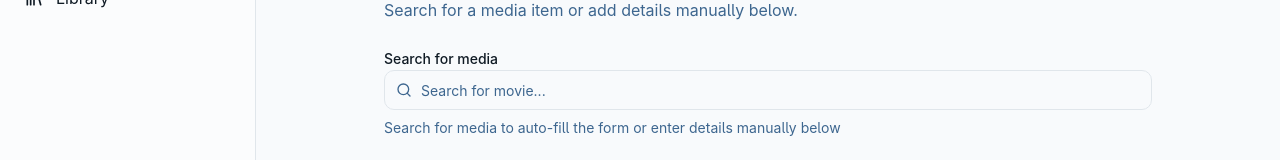
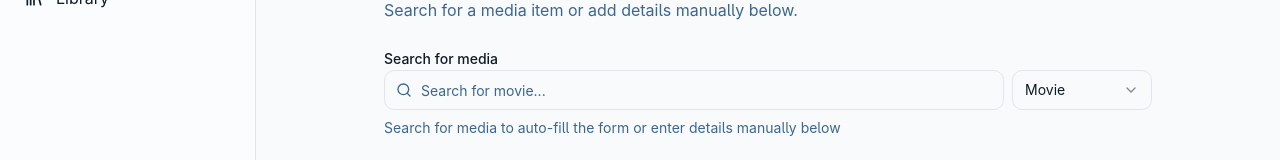
Before and after one commit to abhinnxo/media-tracker, a React (Vite) app: page /add in a window 1280 px wide. Shown: the part 158-318 px from the top of the page. Built offline with nearby package versions, Linux system fonts and the light colour scheme; a web font is replaced by a local one.

Commit message:
Add media search category selection
Adds a dropdown to the media search input to allow users to select the media category they want to search for (Movie, TV Series, Anime, Book).

```diff
--- a/src/components/MediaSearch.tsx
+++ b/src/components/MediaSearch.tsx
@@ -6,15 +6,22 @@ import { Input } from '@/components/ui/input';
 import { Label } from '@/components/ui/label';
 import { Loader2, Search, X } from 'lucide-react';
 import { useDebounce } from '@/hooks/use-debounce';
+import {
+  Select,
+  SelectContent,
+  SelectItem,
+  SelectTrigger,
+  SelectValue,
+} from '@/components/ui/select';
 
 interface MediaSearchProps {
-  category: MediaCategory;
+  category?: MediaCategory;
   onSelect: (result: MediaSearchResult) => void;
   className?: string;
 }
 
 export const MediaSearch: React.FC<MediaSearchProps> = ({
-  category,
+  category: initialCategory,
   onSelect,
   className,
 }) => {
@@ -22,8 +29,17 @@ export const MediaSearch: React.FC<MediaSearchProps> = ({
   const [results, setResults] = useState<MediaSearchResult[]>([]);
   const [isLoading, setIsLoading] = useState(false);
   const [isOpen, setIsOpen] = useState(false);
+  const [selectedCategory, setSelectedCategory] = useState<MediaCategory>(
+    initialCategory || MediaCategory.MOVIE
+  );
   const debouncedQuery = useDebounce(query, 500);
   const searchRef = useRef<HTMLDivElement>(null);
+
+  useEffect(() => {
+    if (initialCategory) {
+      setSelectedCategory(initialCategory);
+    }
+  }, [initialCategory]);
 
   useEffect(() => {
     const fetchResults = async () => {
@@ -35,7 +51,7 @@ export const MediaSearch: React.FC<MediaSearchProps> = ({
 
       setIsLoading(true);
       try {
-        const searchResults = await mediaApi.search(debouncedQuery, category);
+        const searchResults = await mediaApi.search(debouncedQuery, selectedCategory);
         setResults(searchResults);
         setIsOpen(searchResults.length > 0);
       } catch (error) {
@@ -46,7 +62,7 @@ export const MediaSearch: React.FC<MediaSearchProps> = ({
     };
 
     fetchResults();
-  }, [debouncedQuery, category]);
+  }, [debouncedQuery, selectedCategory]);
 
   useEffect(() => {
     const handleClickOutside = (event: MouseEvent) => {
@@ -72,10 +88,16 @@ export const MediaSearch: React.FC<MediaSearchProps> = ({
     setResults([]);
   };
 
+  const handleCategoryChange = (value: string) => {
+    setSelectedCategory(value as MediaCategory);
+    setResults([]);
+  };
+
   return (
     <div ref={searchRef} className={`relative ${className}`}>
       <Label htmlFor="mediaSearch">Search for media</Label>
-      <div className="relative">
+      <div className="flex gap-2">
+        <div className="relative flex-1">
           <div className="absolute left-3 top-1/2 -translate-y-1/2 text-muted-foreground">
             <Search size={16} />
           </div>
@@ -88,7 +110,7 @@ export const MediaSearch: React.FC<MediaSearchProps> = ({
                 setIsOpen(true);
               }
             }}
-          placeholder={`Search for ${category.toLowerCase()}...`}
+            placeholder={`Search for ${selectedCategory.toLowerCase()}...`}
             className="pl-9 pr-9"
           />
           {query && (
@@ -101,9 +123,25 @@ export const MediaSearch: React.FC<MediaSearchProps> = ({
             </button>
           )}
         </div>
+        <Select
+          value={selectedCategory}
+          onValueChange={handleCategoryChange}
+        >
+          <SelectTrigger className="w-[140px]">
+            <SelectValue placeholder="Select media type" />
+          </SelectTrigger>
+          <SelectContent>
+            <SelectItem value={MediaCategory.MOVIE}>Movie</SelectItem>
+            <SelectItem value={MediaCategory.TV_SERIES}>TV Series</SelectItem>
+            <SelectItem value={MediaCategory.ANIME}>Anime</SelectItem>
+            <SelectItem value={MediaCategory.BOOK}>Book</SelectItem>
+            <SelectItem value={MediaCategory.MANGA}>Manga</SelectItem>
+          </SelectContent>
+        </Select>
+      </div>
 
       {isLoading && (
-        <div className="absolute right-3 top-1/2 -translate-y-1/2">
+        <div className="absolute right-[160px] top-[42px]">
           <Loader2 size={16} className="animate-spin text-primary" />
         </div>
       )}
```
Lines whose indentation alone changed are shown as unchanged.
